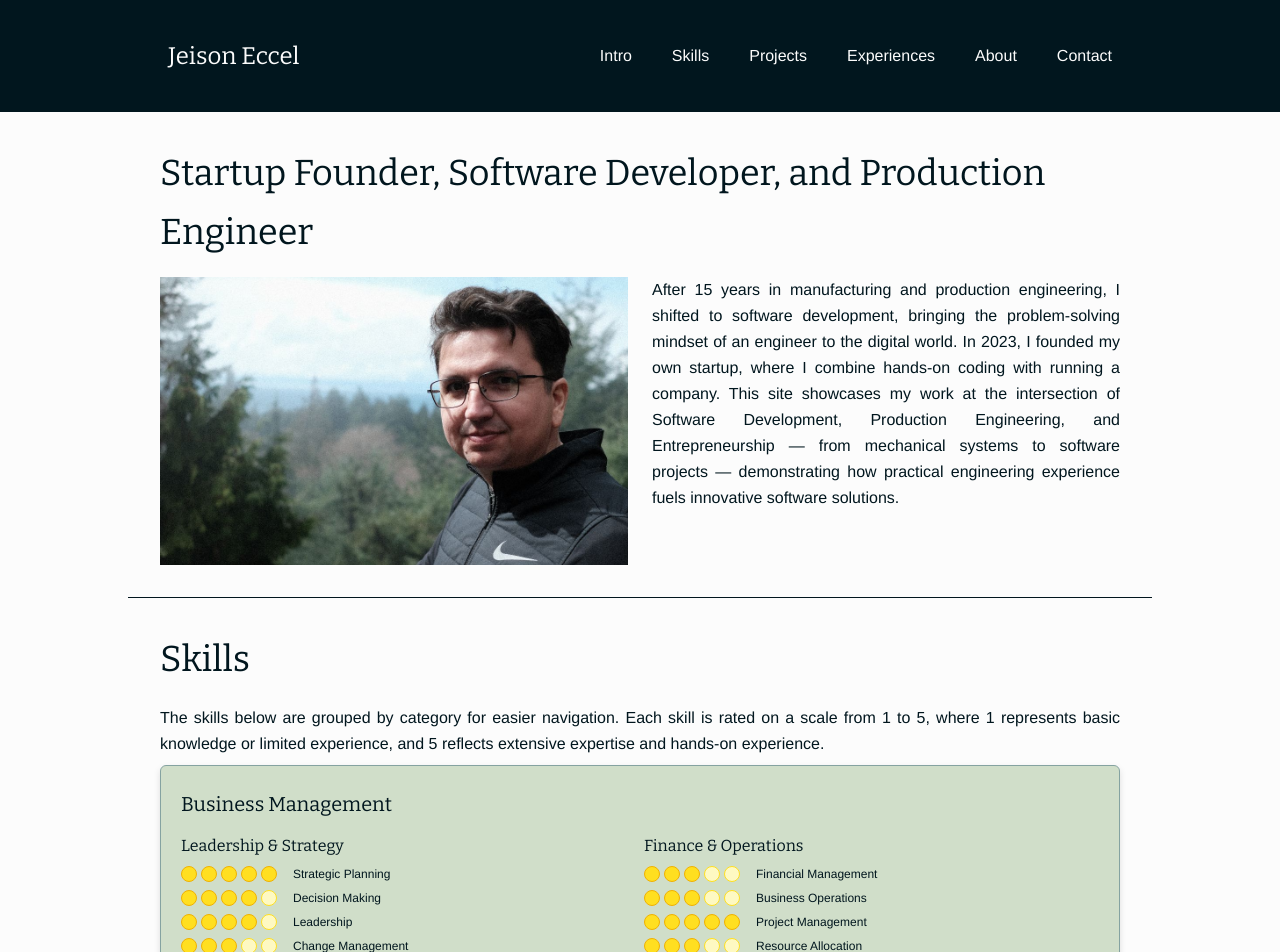
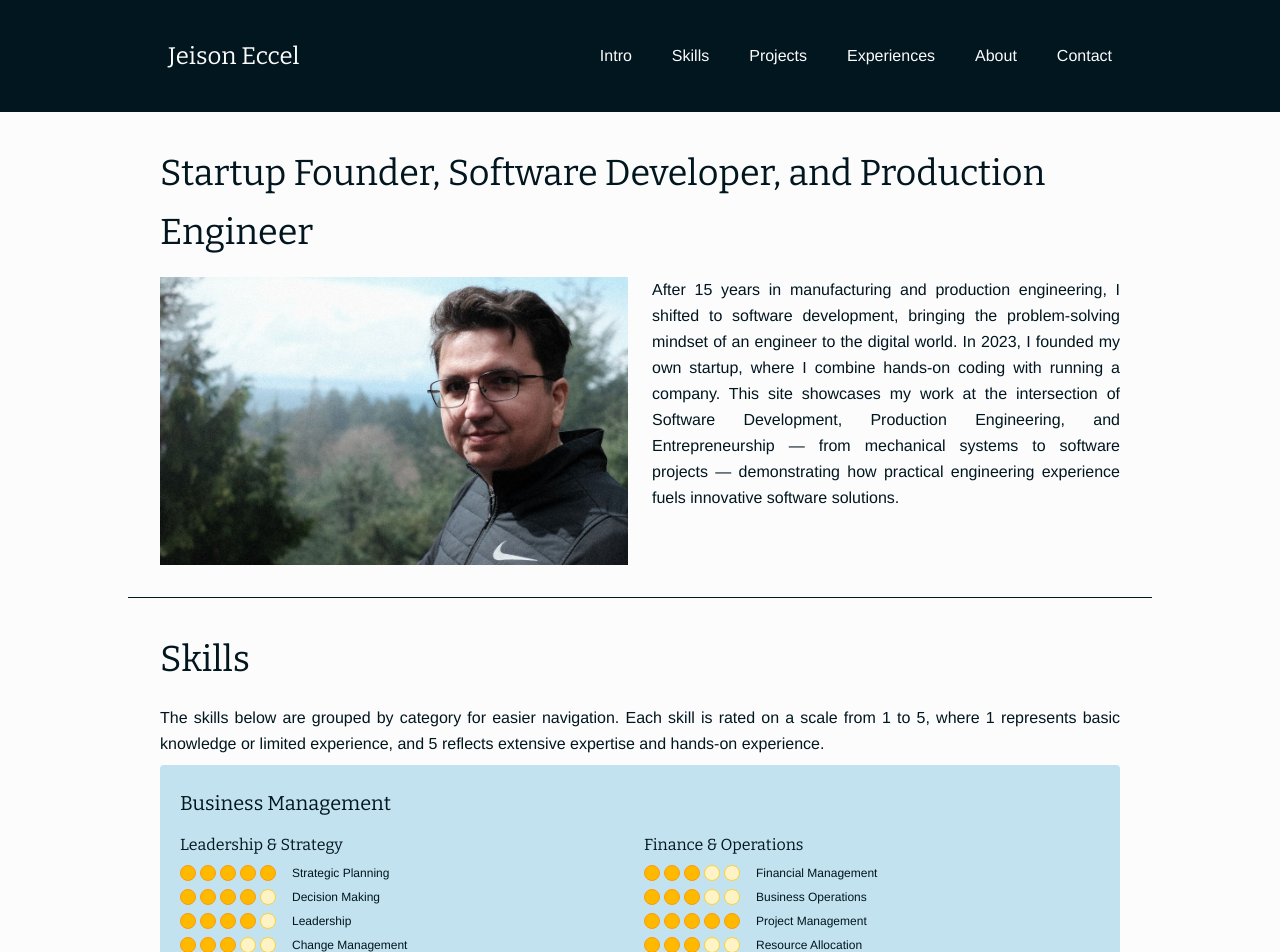
Before and after one commit to JeisonEccel/portfolio, a Next.js app: page / in a window 1280 px wide. Shown: the top 952 px of the page. Built offline with nearby package versions, Linux system fonts and the light colour scheme.

Commit message:
Refs #10: Updated Skills section style/theme

```diff
--- a/src/app/(sections)/Skill.tsx
+++ b/src/app/(sections)/Skill.tsx
@@ -73,9 +73,7 @@ function SkillsGroup({
 }) {
   return (
     <div>
-      <SubTitle className="text-base md:text-base font-normal pb-2">
-        {name}
-      </SubTitle>
+      <SubTitle className="md:text-base font-normal pb-2">{name}</SubTitle>
       {skills.map((skill, index) => (
         <SkillProgress key={index} color={color} {...skill} />
       ))}
--- a/src/components/cards.tsx
+++ b/src/components/cards.tsx
@@ -10,7 +10,7 @@ export function Card({
   return (
     <div
       className={cn(
-        "bg-lighter dark:bg-darker border-medium-light dark:border-medium-dark border rounded-md items-center p-2 drop-shadow-md",
+        "bg-lightest dark:bg-dark rounded-sm items-center p-2",
         className
       )}
     >
--- a/src/constants/skills/business-management.ts
+++ b/src/constants/skills/business-management.ts
@@ -1,8 +1,8 @@
 export const businessManagement = {
   name: "Business Management",
   color: {
-    filled: "bg-yellow-300 border-yellow-500",
-    empty: "bg-yellow-100 border-yellow-300",
+    filled: "bg-amber-400 border-amber-500",
+    empty: "bg-amber-100 border-amber-300",
   },
   groups: [
     {
--- a/src/constants/skills/production-engineering.ts
+++ b/src/constants/skills/production-engineering.ts
@@ -1,8 +1,8 @@
 export const productionEngineering = {
   name: "Production Engineering",
   color: {
-    filled: "bg-blue-400 border-blue-600",
-    empty: "bg-blue-100 border-blue-300",
+    filled: "bg-sky-500 border-sky-600",
+    empty: "bg-sky-200 border-sky-400",
   },
   groups: [
     {
--- a/src/constants/skills/software-development.ts
+++ b/src/constants/skills/software-development.ts
@@ -1,8 +1,8 @@
 export const softwareDevelopment = {
   name: "Software Development",
   color: {
-    filled: "bg-green-400 border-green-600",
-    empty: "bg-green-100 border-green-300",
+    filled: "bg-teal-500 border-teal-600",
+    empty: "bg-teal-200 border-teal-400",
   },
   groups: [
     {
```
